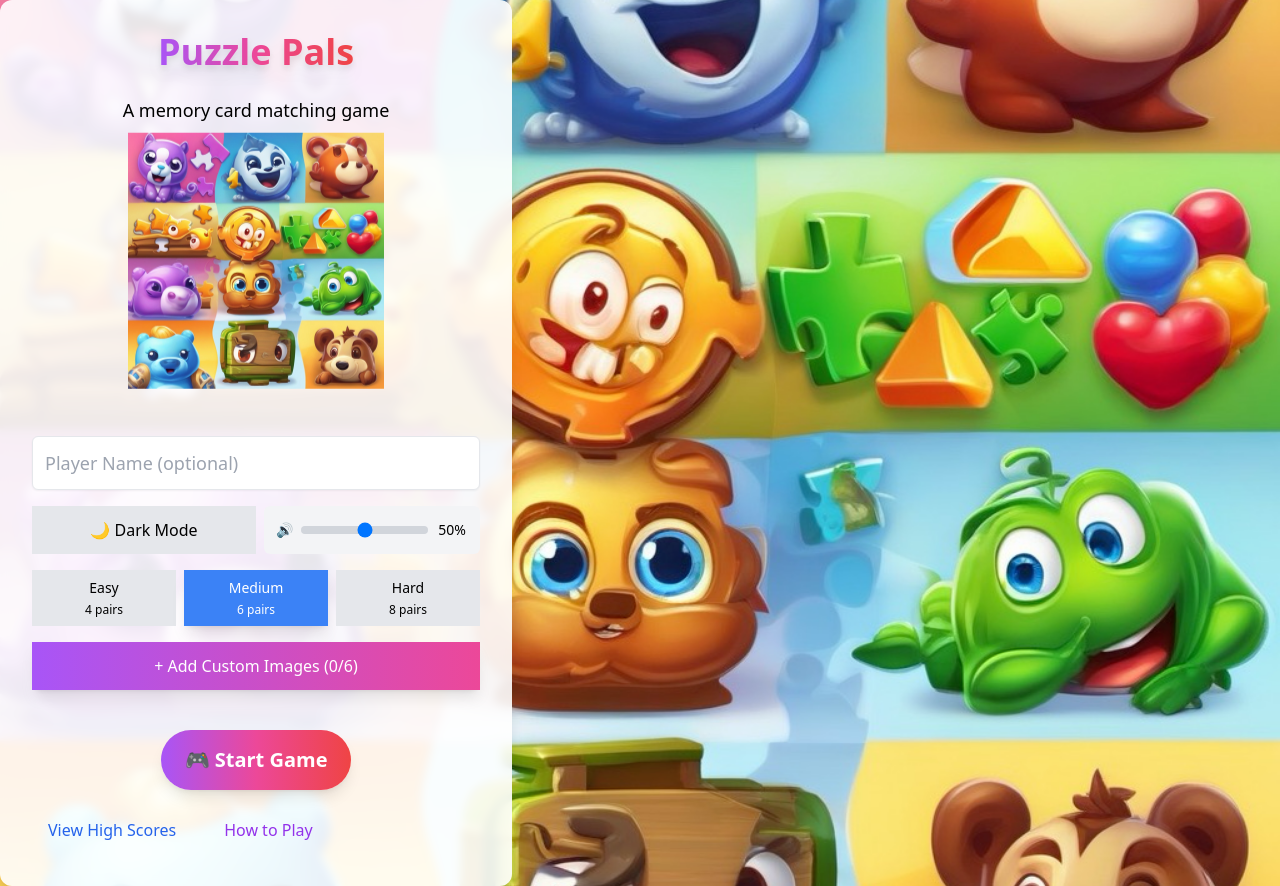
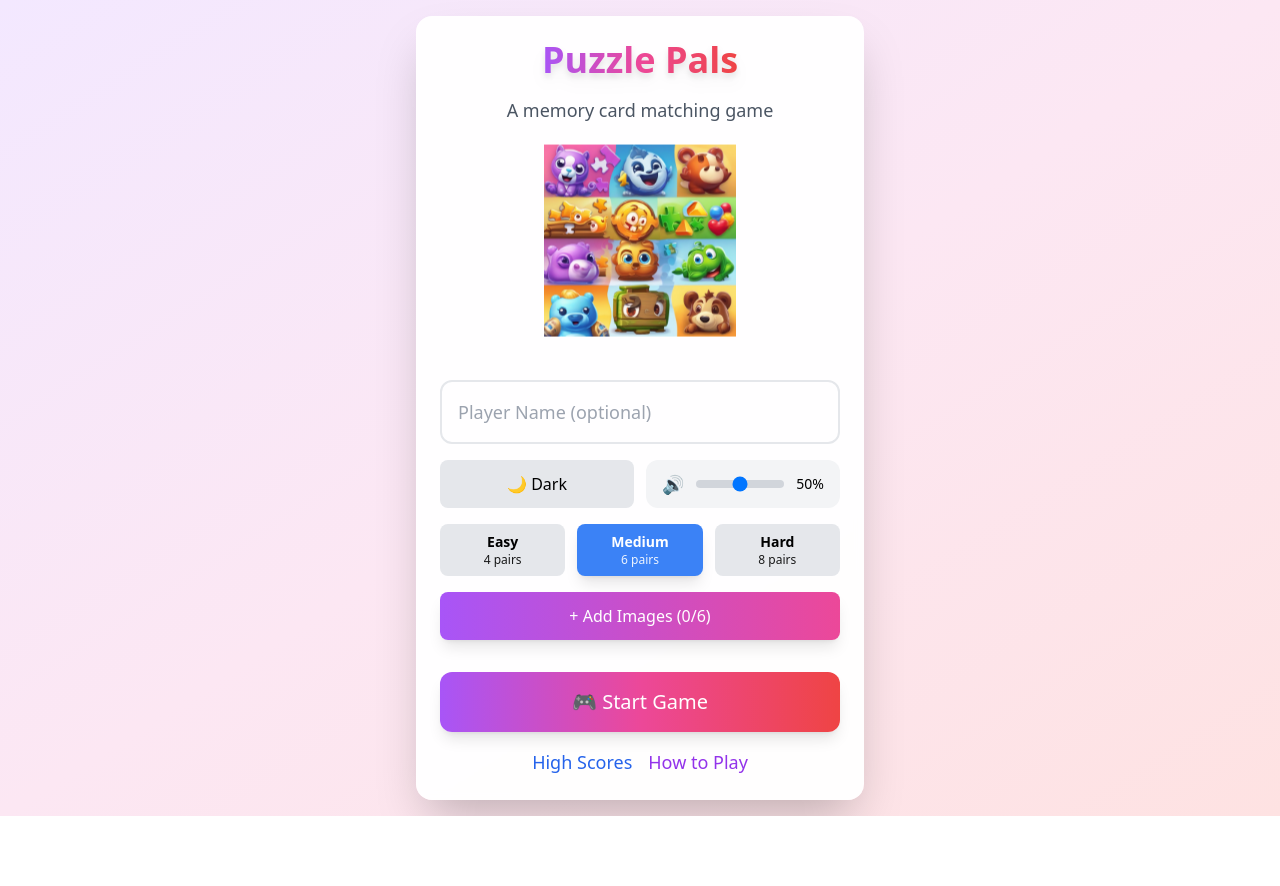
Before and after one commit to sudo-self/puzzle-pals, a React (Create React App) app: page / in a window 1280 px wide. After the commit the page ends 816 px from the top, so only its background shows below. Built offline with nearby package versions, Linux system fonts and the light colour scheme.

Commit message:
Update App.tsx

```diff
--- a/src/App.tsx
+++ b/src/App.tsx
@@ -137,6 +137,7 @@ const TouchButton: React.FC<{
         touch-manipulation select-none
         active:scale-95 transition-transform duration-150
         disabled:opacity-50 disabled:active:scale-100
+        rounded-lg font-medium
         ${className}
       `}
       style={{ WebkitTapHighlightColor: 'transparent' }}
@@ -182,23 +183,25 @@ const SplashScreen: React.FC<{
   };
 
   return (
-    <div className={`text-center p-4 md:p-8 space-y-6 max-w-lg w-full rounded-xl shadow-lg ${
+    <div className={`min-h-screen flex items-center justify-center p-4`}>
+      <div className={`text-center w-full max-w-md space-y-6 rounded-2xl shadow-2xl p-6 ${
         theme === "light"
-        ? "bg-white/90 backdrop-blur-sm"
-        : "bg-gray-800/90 backdrop-blur-sm"
+          ? "bg-white/95 backdrop-blur-sm"
+          : "bg-gray-800/95 backdrop-blur-sm"
       }`}>
-      <h1 className="text-3xl md:text-4xl font-bold mb-4">
+        <div className="space-y-4">
+          <h1 className="text-4xl font-bold">
             <span className="bg-gradient-to-r from-purple-500 via-pink-500 to-red-500 bg-clip-text text-transparent drop-shadow-lg">
               Puzzle Pals
             </span>
           </h1>
-      <p className="text-base md:text-lg">A memory card matching game</p>
+          <p className="text-lg text-gray-600 dark:text-gray-300">A memory card matching game</p>
 
-      <div className="flex justify-center my-4">
+          <div className="flex justify-center py-4">
             <img
               src="./pals.svg"
               alt="Puzzle Pals Logo"
-          className="w-48 h-48 md:w-64 md:h-64 mx-auto animate-bounce"
+              className="w-48 h-48 animate-bounce"
             />
           </div>
 
@@ -208,23 +211,23 @@ const SplashScreen: React.FC<{
               value={playerName}
               onChange={(e) => onNameChange(e.target.value)}
               placeholder="Player Name (optional)"
-          className="mt-2 p-3 w-full border rounded-md shadow-sm focus:ring-2 focus:ring-purple-500 focus:border-transparent text-base md:text-lg min-h-[48px]"
+              className="w-full p-4 border-2 rounded-xl text-lg focus:ring-2 focus:ring-purple-500 focus:border-transparent bg-transparent"
             />
 
-        <div className="flex flex-col md:flex-row gap-2">
+            <div className="grid grid-cols-2 gap-3">
               <TouchButton
                 onClick={() => {
                   playSound("click");
                   onThemeChange();
                 }}
-            className="flex-1 bg-gray-200 hover:bg-gray-300 dark:bg-gray-700 dark:hover:bg-gray-600 transition-colors"
+                className="bg-gray-200 hover:bg-gray-300 dark:bg-gray-700 dark:hover:bg-gray-600 transition-colors"
                 size="md"
               >
-            {theme === "light" ? "🌙 Dark Mode" : "☀️ Light Mode"}
+                {theme === "light" ? "🌙 Dark" : "☀️ Light"}
               </TouchButton>
 
-          <div className="flex-1 flex items-center space-x-2 bg-gray-100 dark:bg-gray-700 rounded-md px-3 min-h-[48px]">
-            <span className="text-sm">🔊</span>
+              <div className="flex items-center space-x-3 bg-gray-100 dark:bg-gray-700 rounded-xl px-4">
+                <span className="text-lg">🔊</span>
                 <input
                   type="range"
                   min="0"
@@ -234,11 +237,11 @@ const SplashScreen: React.FC<{
                   onChange={(e) => onVolumeChange(parseFloat(e.target.value))}
                   className="w-full h-2 bg-gray-300 rounded-lg appearance-none cursor-pointer"
                 />
-            <span className="text-sm w-12">{Math.round(volume * 100)}%</span>
+                <span className="text-sm w-8">{Math.round(volume * 100)}%</span>
               </div>
             </div>
 
-        <div className="grid grid-cols-3 gap-2">
+            <div className="grid grid-cols-3 gap-3">
               {Object.entries(DIFFICULTY_SETTINGS).map(([key, setting]) => (
                 <TouchButton
                   key={key}
@@ -259,10 +262,8 @@ const SplashScreen: React.FC<{
                   }`}
                   size="sm"
                 >
-              {setting.name}
-              <div className="text-xs mt-1">
-                {setting.pairs} pairs
-              </div>
+                  <div className="text-sm font-semibold">{setting.name}</div>
+                  <div className="text-xs opacity-90">{setting.pairs} pairs</div>
                 </TouchButton>
               ))}
             </div>
@@ -273,7 +274,7 @@ const SplashScreen: React.FC<{
                 onClick={handleImageUploadClick}
                 size="md"
               >
-            + Add Custom Images ({customImages.length}/{DIFFICULTY_SETTINGS[difficulty].pairs})
+                + Add Images ({customImages.length}/{DIFFICULTY_SETTINGS[difficulty].pairs})
               </TouchButton>
               <input
                 ref={fileInputRef}
@@ -287,14 +288,14 @@ const SplashScreen: React.FC<{
 
             {customImages.length > 0 && (
               <div className="mt-4">
-            <h3 className="text-sm font-semibold mb-2">Selected Images:</h3>
-            <div className="grid grid-cols-4 gap-2">
+                <h3 className="text-sm font-semibold mb-3 text-left">Selected Images:</h3>
+                <div className="grid grid-cols-4 gap-3">
                   {customImages.map((img, i) => (
                     <div key={i} className="relative group">
                       <img
                         src={img}
                         alt="Preview"
-                    className="w-16 h-16 rounded-lg object-cover border cursor-pointer hover:opacity-80 transition-opacity"
+                        className="w-full aspect-square rounded-xl object-cover border-2 border-gray-300 dark:border-gray-600"
                       />
                       <button
                         onClick={(e) => {
@@ -302,7 +303,7 @@ const SplashScreen: React.FC<{
                           playSound("click");
                           onRemoveImage(i);
                         }}
-                    className="absolute -top-2 -right-2 bg-red-500 text-white rounded-full w-6 h-6 flex items-center justify-center text-xs hover:bg-red-600 transition-colors touch-manipulation"
+                        className="absolute -top-2 -right-2 bg-red-500 text-white rounded-full w-6 h-6 flex items-center justify-center text-sm hover:bg-red-600 transition-colors touch-manipulation"
                         style={{ WebkitTapHighlightColor: 'transparent' }}
                       >
                         ×
@@ -313,48 +314,46 @@ const SplashScreen: React.FC<{
               </div>
             )}
 
-        <div className="flex flex-col items-center space-y-4 pt-4">
+            <div className="space-y-4 pt-4">
               <TouchButton
                 onClick={() => {
                   playSound("punch");
                   onStartGame();
                 }}
-            className="mt-2 text-xl font-bold text-white rounded-full bg-gradient-to-r from-purple-500 via-pink-500 to-red-500 shadow-lg hover:scale-105 disabled:opacity-50 disabled:cursor-not-allowed"
+                className="w-full text-xl font-bold text-white rounded-xl bg-gradient-to-r from-purple-500 via-pink-500 to-red-500 shadow-lg hover:scale-105 disabled:opacity-50 disabled:cursor-not-allowed transition-transform"
                 disabled={customImages.length > DIFFICULTY_SETTINGS[difficulty].pairs}
                 size="lg"
               >
                 🎮 Start Game
               </TouchButton>
 
-          <div className="flex flex-col sm:flex-row gap-4 w-full">
-            <TouchButton
+              <div className="flex gap-4 justify-center">
+                <button
                   onClick={() => {
                     playSound("click");
                     onToggleScores();
                   }}
-              className="text-blue-600 hover:underline dark:text-blue-400 bg-transparent"
-              size="md"
+                  className="text-blue-600 hover:underline dark:text-blue-400 text-lg font-medium"
                 >
-              {showScores ? "Hide Scores" : "View High Scores"}
-            </TouchButton>
-            <TouchButton
+                  {showScores ? "Hide Scores" : "High Scores"}
+                </button>
+                <button
                   onClick={() => {
                     playSound("click");
                     onToggleTutorial();
                   }}
-              className="text-purple-600 hover:underline dark:text-purple-400 bg-transparent"
-              size="md"
+                  className="text-purple-600 hover:underline dark:text-purple-400 text-lg font-medium"
                 >
-              {showTutorial ? "Hide Tutorial" : "How to Play"}
-            </TouchButton>
+                  {showTutorial ? "Hide Help" : "How to Play"}
+                </button>
               </div>
             </div>
 
             {showTutorial && (
-          <div className={`mt-4 p-4 rounded-lg ${
-            theme === "light" ? "bg-blue-50" : "bg-gray-700"
+              <div className={`mt-4 p-4 rounded-xl ${
+                theme === "light" ? "bg-blue-50 border-2 border-blue-200" : "bg-gray-700 border-2 border-gray-600"
               }`}>
-            <h3 className="font-bold mb-2">How to Play</h3>
+                <h3 className="font-bold mb-3 text-lg">How to Play</h3>
                 <ul className="text-left space-y-2 text-sm">
                   <li>• Tap on tiles to flip them over and reveal the image</li>
                   <li>• Match two identical images to make them disappear</li>
@@ -376,6 +375,8 @@ const SplashScreen: React.FC<{
             )}
           </div>
         </div>
+      </div>
+    </div>
   );
 };
 
@@ -386,29 +387,29 @@ const ScoresList: React.FC<{
   onClearScores: () => void;
 }> = ({ scores, playerName, theme, onClearScores }) => {
   return (
-    <div className={`mt-4 rounded-lg p-4 ${
-      theme === "light" ? "bg-white/90" : "bg-gray-700/90"
+    <div className={`mt-4 rounded-xl p-4 ${
+      theme === "light" ? "bg-white/90 border-2 border-gray-200" : "bg-gray-700/90 border-2 border-gray-600"
     }`}>
-      <div className="flex justify-between items-center mb-2">
+      <div className="flex justify-between items-center mb-3">
         <h3 className="font-bold text-lg">Leaderboard</h3>
         <TouchButton
           onClick={onClearScores}
-          className="bg-red-500 text-white hover:bg-red-600 transition-colors"
+          className="bg-red-500 text-white hover:bg-red-600 transition-colors text-sm"
           size="sm"
         >
           Clear Scores
         </TouchButton>
       </div>
       {scores.length === 0 ? (
-        <p className="text-gray-500">No scores yet! Play a game to appear here.</p>
+        <p className="text-gray-500 text-center py-4">No scores yet! Play a game to appear here.</p>
       ) : (
         <div className="overflow-x-auto touch-pan-x">
           <table className="w-full text-sm">
             <thead>
-              <tr className="border-b">
+              <tr className="border-b-2">
                 <th className="text-left py-2">Rank</th>
                 <th className="text-left">Name</th>
-                <th className="text-left">Difficulty</th>
+                <th className="text-left">Mode</th>
                 <th className="text-right">Moves</th>
                 <th className="text-right">Time</th>
               </tr>
@@ -427,13 +428,13 @@ const ScoresList: React.FC<{
                       : ""
                   }`}
                 >
-                  <td className="py-2">
+                  <td className="py-3">
                     {i === 0 ? "🥇" : i === 1 ? "🥈" : i === 2 ? "🥉" : i + 1}
                   </td>
-                  <td className="truncate max-w-[80px]">{score.name || "Anonymous"}</td>
-                  <td>{DIFFICULTY_SETTINGS[score.difficulty].name}</td>
-                  <td className="text-right">{score.moves}</td>
-                  <td className="text-right">{formatTime(score.time)}</td>
+                  <td className="max-w-[80px] truncate">{score.name || "Anonymous"}</td>
+                  <td className="text-sm">{DIFFICULTY_SETTINGS[score.difficulty].name}</td>
+                  <td className="text-right font-mono">{score.moves}</td>
+                  <td className="text-right font-mono">{formatTime(score.time)}</td>
                 </tr>
               ))}
             </tbody>
@@ -498,11 +499,14 @@ const GameBoard: React.FC<{
 
   const getGridCols = () => {
     const cols = DIFFICULTY_SETTINGS[difficulty].columns;
-    return `grid-cols-${cols} sm:grid-cols-${cols} md:grid-cols-${cols}`;
+    // Use responsive columns for mobile
+    if (cols <= 4) return `grid-cols-4`;
+    if (cols === 6) return `grid-cols-4 sm:grid-cols-6`;
+    return `grid-cols-4 sm:grid-cols-6 md:grid-cols-8`;
   };
 
   return (
-    <div className={`grid gap-2 sm:gap-3 w-full max-w-full overflow-hidden ${getGridCols()} p-2`}>
+    <div className={`grid gap-2 sm:gap-3 w-full max-w-4xl mx-auto ${getGridCols()} p-2 sm:p-4`}>
       {tiles.map((tile, index) => (
         <div
           key={tile.id}
@@ -524,18 +528,18 @@ const GameBoard: React.FC<{
               tile.isFlipped || tile.isMatched ? "tile-flipped" : ""
             }`}
           >
-            <div className={`tile-face tile-front flex items-center justify-center ${
+            <div className={`tile-face tile-front flex items-center justify-center rounded-xl ${
               theme === "light"
-                ? "border border-gray-300 bg-white"
-                : "border border-gray-600 bg-gray-800"
+                ? "border-2 border-gray-300 bg-white"
+                : "border-2 border-gray-600 bg-gray-800"
             } ${tile.isHinted ? "hint-glow" : ""}`}>
               <span className="text-2xl sm:text-3xl opacity-70">❔</span>
             </div>
-            <div className="tile-face tile-back flex items-center justify-center">
+            <div className="tile-face tile-back flex items-center justify-center rounded-xl">
               <img
                 src={tile.content}
                 alt="Tile Content"
-                className="w-full h-full object-cover rounded-lg select-none"
+                className="w-full h-full object-cover rounded-xl select-none"
                 loading="lazy"
                 draggable={false}
               />
@@ -579,11 +583,6 @@ const MemoryTileGame = () => {
 
   // Memoized game configuration
   const gameConfig = useMemo(() => DIFFICULTY_SETTINGS[difficulty], [difficulty]);
-
-  // Generate default images based on difficulty
-  const generateDefaultImages = useCallback(() => {
-    return Array(gameConfig.pairs * 2).fill(null).map(generateAvatar);
-  }, [gameConfig.pairs]);
 
   // Initialize game board
   const initializeGame = useCallback(() => {
@@ -816,36 +815,17 @@ const MemoryTileGame = () => {
     }
   }, [setScores, playSound]);
 
-  const openImageModal = useCallback((image: string) => {
-    setSelectedImage(image);
-    setShowImageModal(true);
-  }, []);
-
-  const closeImageModal = useCallback(() => {
-    playSound("click");
-    setShowImageModal(false);
-  }, [playSound]);
-
-  // Background style for splash screen
-  const splashBackground = showSplash ? {
-    backgroundImage: "url(/logo.png)",
-    backgroundSize: "cover",
-    backgroundPosition: "center",
-  } : {};
-
   return (
     <div
-      className={`min-h-screen safe-area-inset ${
+      className={`min-h-screen w-full ${
         showSplash
-          ? "bg-white"
+          ? "bg-gradient-to-br from-purple-100 via-pink-100 to-red-100 dark:from-gray-900 dark:via-purple-900 dark:to-pink-900"
           : theme === "light"
-          ? "bg-gradient-to-br from-blue-100 via-purple-100 to-pink-100"
-          : "bg-gradient-to-br from-gray-800 via-gray-700 to-gray-900"
+          ? "bg-gradient-to-br from-blue-50 via-purple-50 to-pink-50"
+          : "bg-gradient-to-br from-gray-900 via-purple-900 to-gray-800"
       } flex items-center justify-center transition-colors duration-300 overflow-hidden`}
-      style={splashBackground}
     >
       {showSplash ? (
-        <div className="w-full h-full overflow-y-auto">
         <SplashScreen
           theme={theme}
           playerName={playerName}
@@ -868,22 +848,21 @@ const MemoryTileGame = () => {
           onVolumeChange={setVolume}
           playSound={playSound}
         />
-        </div>
       ) : (
-        <div className="w-full max-w-5xl flex flex-col items-center relative p-2 sm:p-4 h-full">
+        <div className="w-full max-w-7xl flex flex-col items-center min-h-screen p-3 sm:p-4">
           <Confetti show={showConfetti} />
 
           {/* Game Header */}
-          <div className="w-full flex flex-col sm:flex-row justify-between items-center mb-4 sm:mb-6 gap-2">
-            <div className="flex items-center space-x-2 sm:space-x-4">
+          <div className="w-full flex flex-col sm:flex-row justify-between items-center mb-4 sm:mb-6 gap-3 sm:gap-0">
+            <div className="flex items-center gap-3">
               {playerName && (
-                <div className="text-xl sm:text-2xl md:text-4xl font-bold">
-                  <span className="bg-gradient-to-r from-purple-600 via-pink-500 to-red-500 bg-clip-text text-transparent drop-shadow-md">
+                <div className="text-2xl sm:text-3xl font-bold">
+                  <span className="bg-gradient-to-r from-purple-600 via-pink-500 to-red-500 bg-clip-text text-transparent">
                     {playerName}
                   </span>
                 </div>
               )}
-              <span className={`text-sm sm:text-lg px-2 sm:px-3 py-1 rounded-full ${
+              <span className={`text-sm sm:text-base px-3 py-1 rounded-full ${
                 difficulty === "easy"
                   ? "bg-green-100 text-green-800"
                   : difficulty === "medium"
@@ -894,47 +873,47 @@ const MemoryTileGame = () => {
               </span>
             </div>
 
-            <div className="flex items-center space-x-2 sm:space-x-4">
+            <div className="flex items-center gap-3">
               <TouchButton
                 onClick={() => {
                   playSound("click");
                   setTheme(theme === "light" ? "dark" : "light");
                 }}
-                className="p-2 rounded-full bg-white bg-opacity-30 hover:bg-opacity-50 transition-colors"
+                className="bg-gray-200 hover:bg-gray-300 dark:bg-gray-700 dark:hover:bg-gray-600"
                 size="sm"
               >
                 {theme === "light" ? "🌙" : "☀️"}
               </TouchButton>
               <TouchButton
                 onClick={handleRestart}
-                className="bg-gradient-to-r from-red-500 to-orange-500 hover:from-red-600 hover:to-orange-600 text-white font-bold rounded shadow transition-all"
+                className="bg-gradient-to-r from-red-500 to-orange-500 hover:from-red-600 hover:to-orange-600 text-white"
                 size="sm"
               >
-                🏠 Main Menu
+                🏠 Menu
               </TouchButton>
             </div>
           </div>
 
           {/* Game Stats */}
-          <div className="mb-4 sm:mb-6 w-full px-2">
-            <div className="flex flex-wrap gap-2 sm:gap-4 justify-center text-base sm:text-xl font-semibold">
-              <div className="bg-gradient-to-r from-purple-600 via-pink-500 to-red-500 bg-clip-text text-transparent drop-shadow-md">
+          <div className="w-full mb-4 sm:mb-6">
+            <div className="flex flex-wrap justify-center gap-3 sm:gap-6 text-base sm:text-lg font-semibold">
+              <div className="bg-gradient-to-r from-purple-600 via-pink-500 to-red-500 bg-clip-text text-transparent">
                 🏃 Moves: <b>{moves}</b>
               </div>
-              <div className="bg-gradient-to-r from-purple-600 via-pink-500 to-red-500 bg-clip-text text-transparent drop-shadow-md">
+              <div className="bg-gradient-to-r from-purple-600 via-pink-500 to-red-500 bg-clip-text text-transparent">
                 ✅ Matches: <b>{matches}/{gameConfig.pairs}</b>
               </div>
-              <div className="bg-gradient-to-r from-purple-600 via-pink-500 to-red-500 bg-clip-text text-transparent drop-shadow-md">
+              <div className="bg-gradient-to-r from-purple-600 via-pink-500 to-red-500 bg-clip-text text-transparent">
                 ⏱️ Time: <b>{formatTime(timer)}</b>
               </div>
               <TouchButton
                 onClick={showHint}
                 disabled={hintCount <= 0 || flippedTiles.length > 0 || gameOver}
-                className={`rounded-full flex items-center gap-1 ${
+                className={`rounded-full ${
                   hintCount <= 0 || flippedTiles.length > 0 || gameOver
                     ? "bg-gray-300 text-gray-500 cursor-not-allowed"
                     : "bg-yellow-500 text-white hover:bg-yellow-600 cursor-pointer"
-                } transition-colors`}
+                }`}
                 size="sm"
               >
                 💡 Hint ({hintCount})
@@ -942,32 +921,42 @@ const MemoryTileGame = () => {
             </div>
           </div>
 
+          {/* Game Board */}
+          <div className="w-full flex-1 flex items-center justify-center">
+            <GameBoard
+              tiles={tiles}
+              difficulty={difficulty}
+              theme={theme}
+              onTileClick={handleTileClick}
+            />
+          </div>
+
           {/* Game Over Modal */}
           {gameOver && (
-            <div className="absolute inset-0 bg-black/70 flex items-center justify-center z-10 rounded-lg backdrop-blur-sm p-4">
-              <div className={`p-6 sm:p-8 rounded-lg shadow-xl text-center max-w-md w-full ${
+            <div className="fixed inset-0 bg-black/70 flex items-center justify-center z-50 p-4">
+              <div className={`p-6 sm:p-8 rounded-2xl shadow-2xl text-center max-w-md w-full ${
                 theme === "light" ? "bg-white" : "bg-gray-800"
               }`}>
-                <h2 className="text-2xl sm:text-3xl font-bold mb-4 bg-gradient-to-r from-purple-600 via-pink-500 to-red-500 bg-clip-text text-transparent">
+                <h2 className="text-3xl font-bold mb-4 bg-gradient-to-r from-purple-600 via-pink-500 to-red-500 bg-clip-text text-transparent">
                   🎉 You Win! 🎉
                 </h2>
-                <div className="space-y-2 mb-6 text-base sm:text-xl">
+                <div className="space-y-3 mb-6 text-lg">
                   <p>Completed in <b>{moves}</b> moves</p>
                   <p>Time: <b>{formatTime(timer)}</b></p>
                   <p>Difficulty: <b>{gameConfig.name}</b></p>
                   <p>Hints remaining: <b>{hintCount}</b></p>
                 </div>
-                <div className="flex flex-col sm:flex-row space-y-2 sm:space-y-0 sm:space-x-4 justify-center">
+                <div className="flex flex-col sm:flex-row gap-3 justify-center">
                   <TouchButton
                     onClick={handleNewGame}
-                    className="bg-gradient-to-r from-blue-500 to-purple-500 text-white rounded-lg hover:from-blue-600 hover:to-purple-600 transition-all shadow"
+                    className="bg-gradient-to-r from-blue-500 to-purple-500 text-white hover:from-blue-600 hover:to-purple-600"
                     size="md"
                   >
                     🔄 Play Again
                   </TouchButton>
                   <TouchButton
                     onClick={handleRestart}
-                    className="bg-gradient-to-r from-gray-500 to-gray-700 text-white rounded-lg hover:from-gray-600 hover:to-gray-800 transition-all shadow"
+                    className="bg-gradient-to-r from-gray-500 to-gray-700 text-white hover:from-gray-600 hover:to-gray-800"
                     size="md"
                   >
                     🏠 Main Menu
@@ -976,45 +965,6 @@ const MemoryTileGame = () => {
               </div>
             </div>
           )}
-
-          {/* Game Board */}
-          <div className="w-full flex-1 flex items-center justify-center overflow-auto">
-            <GameBoard
-              tiles={tiles}
-              difficulty={difficulty}
-              theme={theme}
-              onTileClick={handleTileClick}
-            />
-          </div>
-        </div>
-      )}
-
-      {/* Image Modal */}
-      {showImageModal && (
-        <div
-          className="fixed inset-0 bg-black/80 flex items-center justify-center z-50 p-4"
-          onClick={closeImageModal}
-        >
-          <div
-            className="bg-white rounded-lg max-w-2xl w-full p-4"
-            onClick={(e) => e.stopPropagation()}
-          >
-            <div className="flex justify-between items-center mb-4">
-              <h3 className="text-xl font-bold">Image Preview</h3>
-              <TouchButton
-                onClick={closeImageModal}
-                className="text-2xl hover:text-red-500 bg-transparent"
-                size="sm"
-              >
-                &times;
-              </TouchButton>
-            </div>
-            <img
-              src={selectedImage}
-              alt="Full size preview"
-              className="w-full h-auto max-h-[70vh] object-contain"
-            />
-          </div>
         </div>
       )}
     </div>
```
Lines whose indentation alone changed are shown as unchanged.
